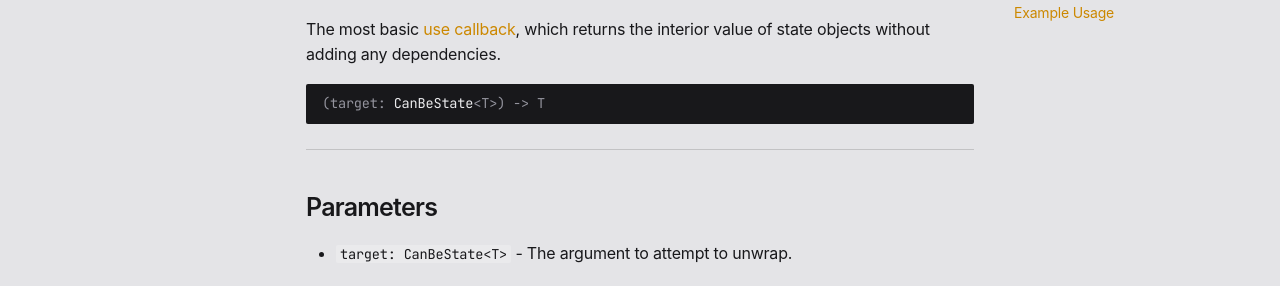
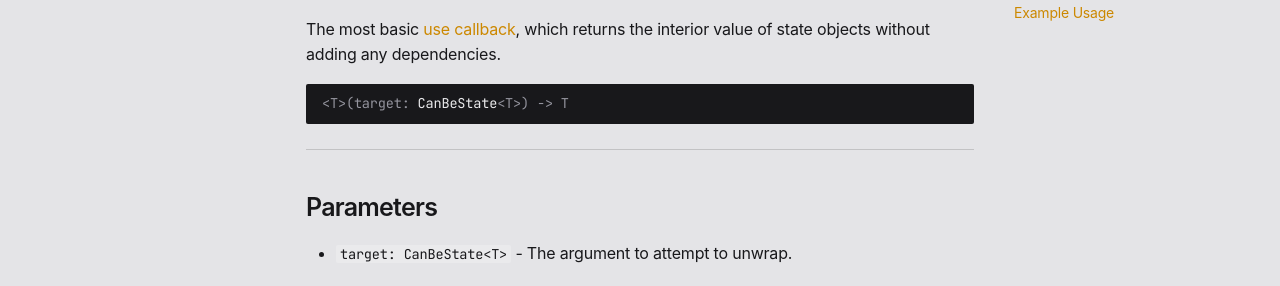
Before and after one commit to dphfox/Fusion, an MkDocs documentation site: the page built from docs/api-reference/state/peek.md, in a window 1280 px wide and 925 px high. Shown: the part 227-513 px from the top of the window. Built offline with MkDocs 1.6.1 and Material for MkDocs 9.7.7, drawn with Linux system fonts in a browser that asks for light colours; some web fonts are replaced; comment, search, counter and statistics services are not loaded; the version menu is left out.

````diff
--- a/docs/api-reference/state/peek.md
+++ b/docs/api-reference/state/peek.md
@@ -16,7 +16,7 @@ The most basic [use callback](./use.md), which returns the interior value of
 state objects without adding any dependencies.
 
 ```Lua
-(target: CanBeState<T>) -> T
+<T>(target: CanBeState<T>) -> T
 ```
 
 -----
````
